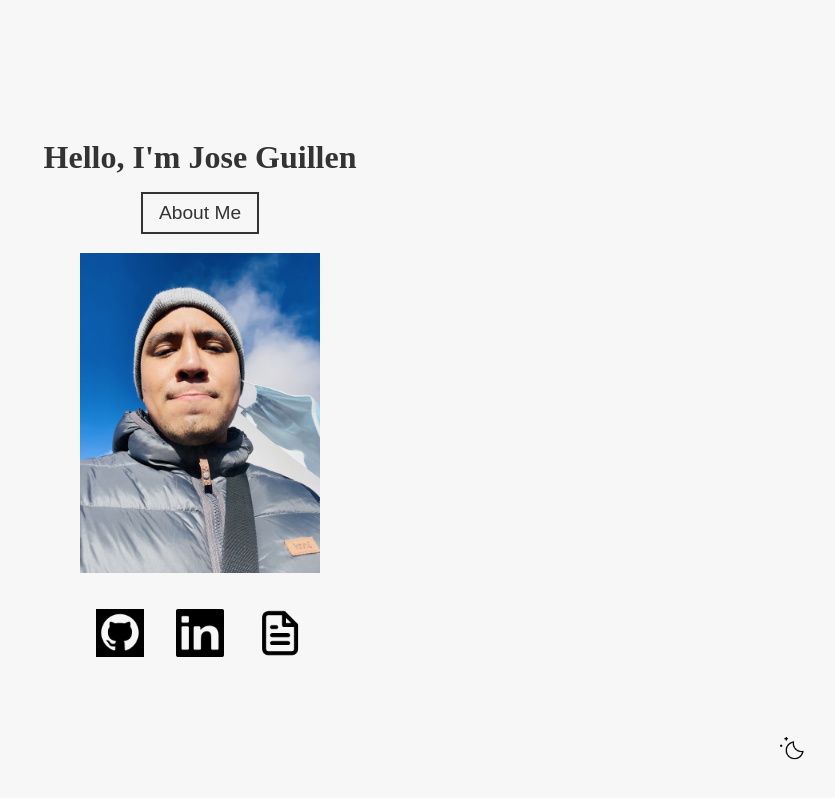
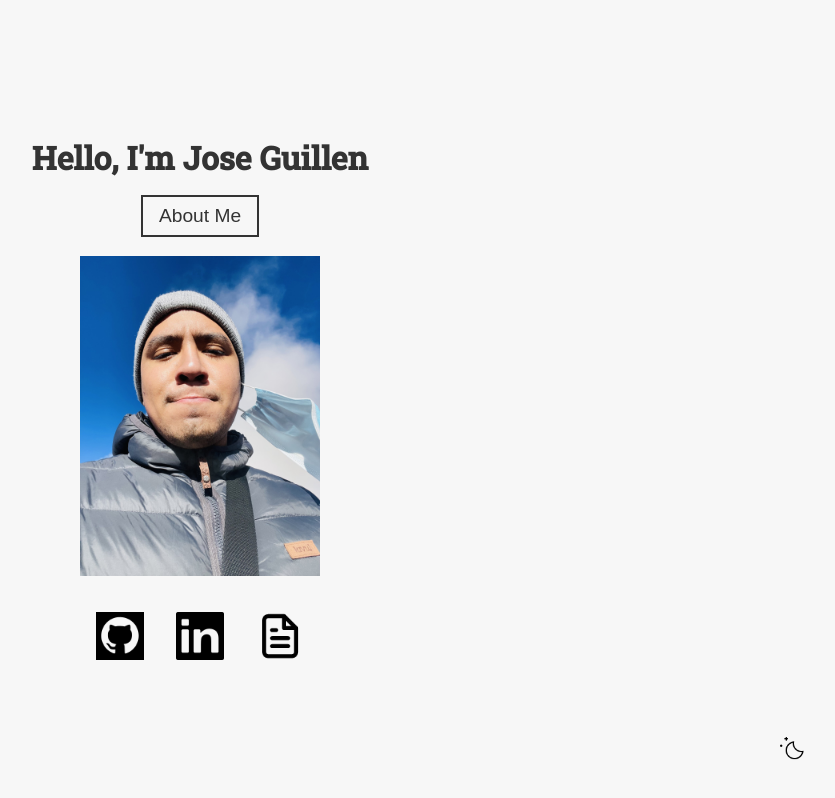
Before and after one commit to joseg20/joseg20.github.io, a Next.js app: page / in a window 1280 px wide. Shown: the whole page, without its empty margins (440-1275 px from the left). Built offline with nearby package versions, Linux system fonts and the light colour scheme.

Commit message:
Update Font

```diff
--- a/pages/index.js
+++ b/pages/index.js
@@ -1,6 +1,7 @@
 import React, { useState } from "react";
 import styles from '@/styles/Home.module.css'
 import Head from 'next/head';
+
 
 export default function Home() {
   const [showAbout, setShowAbout] = useState(false);
@@ -29,6 +30,9 @@
   return (
     <div className={isDarkMode ? styles.containerDark : styles.container}>
        <Head>
+       <style>
+       @import url('https://fonts.googleapis.com/css2?family=Roboto+Slab:wght@500&display=swap');
+      </style>
 	  <title>Jose Guillen</title>
 	  <link rel="shortcut icon" href="/cookie.ico"/>
       </Head>
--- a/styles/Home.module.css
+++ b/styles/Home.module.css
@@ -8,6 +8,7 @@
   height: 100%;
   min-height: 100vh;
   transition: background-color 0.5s;
+  font-family: 'Roboto Slab', serif;
 }
 
 .containerDark {
@@ -19,6 +20,7 @@
   align-items: center;
   height: 100vh;
   transition: background-color 0.5s;
+  font-family: 'Roboto Slab', serif;
 }
 
 .title {
```
